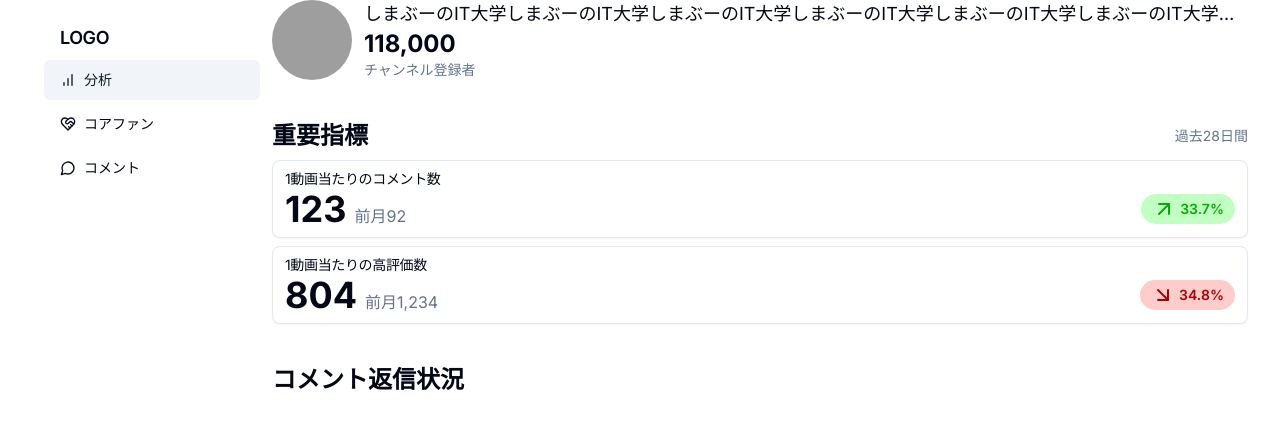
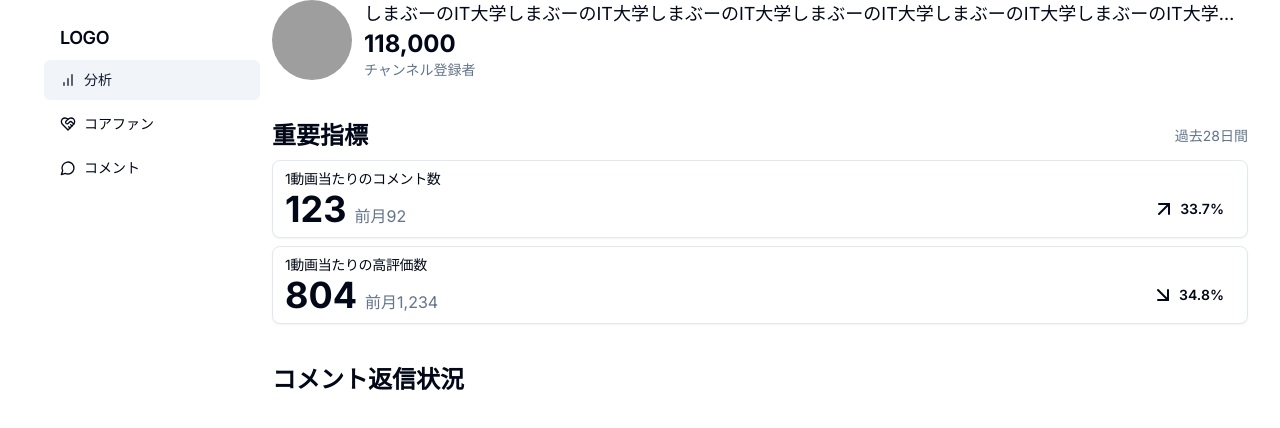
Before and after one commit to tube-app/frontend-web, a Next.js app: page / in a window 1280 px wide. Shown: the top 428 px of the page. Built offline with nearby package versions, Linux system fonts and the light colour scheme; grey boxes are pictures that could not be loaded.

Commit message:
radix-colorsから定義を追加

```diff
--- a/app/globals.css
+++ b/app/globals.css
@@ -34,11 +34,14 @@
 
     --radius: 0.5rem;
 
-    --warning: 0, 100%, 34%;
-    --warning-foreground: 0, 100%, 90%;
+    /* radix-colors */
+    --yt-red-3: 0 100% 92%;
+    --yt-red-7: 0 100% 65%;
+    --yt-red-11: 0 100% 30%;
 
-    --success: 120, 100%, 34%;
-    --success-foreground: 120, 100%, 88%;
+    --yt-green-3: 120 100% 92%;
+    --yt-green-7: 120 100% 65%;
+    --yt-green-11: 120 100% 30%;
   }
 
   .dark {
@@ -69,12 +72,14 @@
     --border: 217.2 32.6% 17.5%;
     --input: 217.2 32.6% 17.5%;
     --ring: 212.7 26.8% 83.9%;
-    /* TODO: 暫定で色の定義を追加 */
-    --warning: 0 62.8% 30.6%;
-    --warning-foreground: 210 40% 98%;
-    /* TODO: 暫定で色の定義を追加 */
-    --success: 120, 100%, 30.6%;
-    --success-foreground: 120, 100%, 98%;
+    /* radix-colors */
+    --yt-red-3: 0 100% 12%;
+    --yt-red-7: 0 100% 20%;
+    --yt-red-11: 0 100% 55%;
+
+    --yt-green-3: 120 100% 12%;
+    --yt-green-7: 120 100% 20%;
+    --yt-green-11: 120 100% 55%;
   }
 }
 
--- a/tailwind.config.ts
+++ b/tailwind.config.ts
@@ -49,15 +49,18 @@ module.exports = {
           DEFAULT: "hsl(var(--card))",
           foreground: "hsl(var(--card-foreground))",
         },
-        // TODO: 暫定で色の定義を追加
-        warning: {
-          DEFAULT: "hsl(var(--warning))",
-          foreground: "hsl(var(--warning-foreground))",
-        },
-        // TODO: 暫定で色の定義を追加
-        success: {
-          DEFAULT: "hsl(var(--success))",
-          foreground: "hsl(var(--success-foreground))",
+        /* radix-colors */
+        yt: {
+          red: {
+            3: "hsl(var(--yt-red-3))",
+            7: "hsl(var(--yt-red-7))",
+            11: "hsl(var(--yt-red-11))",
+          },
+          green: {
+            3: "hsl(var(--yt-green-3))",
+            7: "hsl(var(--yt-green-7))",
+            11: "hsl(var(--yt-green-11))",
+          },
         },
       },
       borderRadius: {
```
